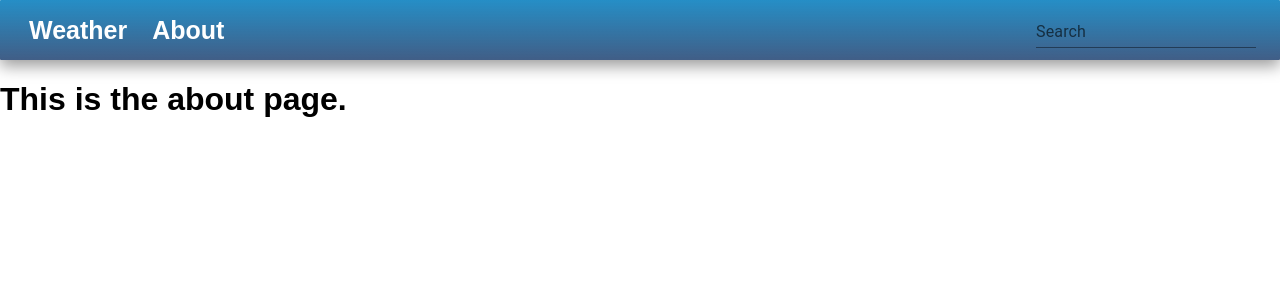
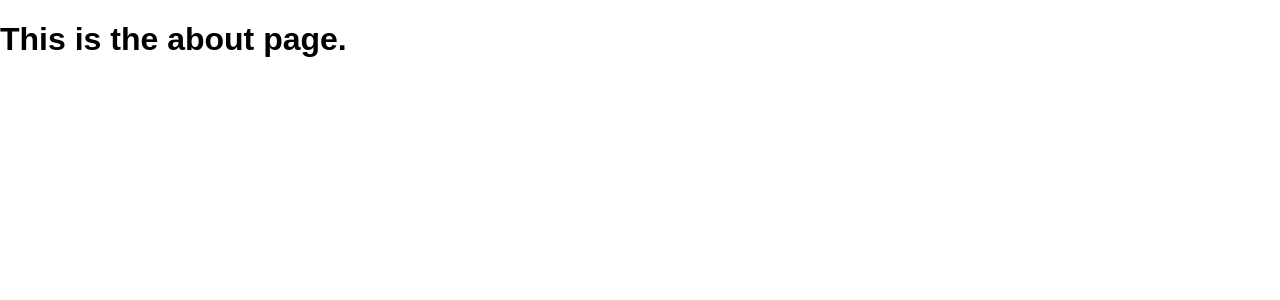
Before and after one commit to carterworthington/weather-time-app, a React (Create React App) app: page /About in a window 1280 px wide. Shown: the top 300 px of the page. Built offline with nearby package versions, Linux system fonts and the light colour scheme; a web font is replaced by a local one.

Commit message:
adjusted css/navbar
NEED to fix backend API request for locations

```diff
--- a/src/App.js
+++ b/src/App.js
@@ -6,7 +6,7 @@ import Navbar from "./widgets/Navbar";
 export default function App() {
   return (
     <>
-      <Navbar />
+
       <Routes>
         <Route path="/" element={<Home />} />
         <Route path="/About" element={<About />} />
--- a/src/index.css
+++ b/src/index.css
@@ -6,6 +6,8 @@ body {
   font-family: "Zalando Sans SemiExpanded", sans-serif;
   -webkit-font-smoothing: antialiased;
   -moz-osx-font-smoothing: grayscale;
+  padding: 0;
+  background: none;
 
 }
 
--- a/src/pages/Home.jsx
+++ b/src/pages/Home.jsx
@@ -4,12 +4,13 @@ import weatherBackgrounds from "../utils/weatherBackgrounds";
 import '../widgets/home.css';
 import Card from '@mui/material/Card';
 import CardContent from '@mui/material/CardContent';
-
+import Navbar from "../widgets/Navbar";
 
 
 
 export default function Home() {
     const [weather, setWeather] = useState(null)
+    const [city, setCity] = useState("Edmonton");
 
     const description = weather?.current?.weather_descriptions?.[0];
     const background = weatherBackgrounds[description];
@@ -17,6 +18,10 @@ export default function Home() {
 
 
     return (
+        <>
+        <Navbar onCityChange={setCity} />
+
+
             <div className="home-content"
                 style={{
                     backgroundImage: description ? `url(/imgs/${background})` : "none",
@@ -26,10 +31,13 @@ export default function Home() {
                     minHeight: "100vh",
                     position: "relative",
                     margin: 0,
-                padding: "2rem",
+
                     transition: "background-image 0.6s ease-in-out, background-color 0.6s ease-in-out",
                 }}
             >
+
+
+
 
 
                 <Card
@@ -47,9 +55,32 @@ export default function Home() {
 
                     }}>
                     <CardContent>
-                    <h1 style={{ color: "black", fontSize: "3rem" }}>Local Weather</h1>
-                    <p style={{ fontSize: "2rem" }}>{new Date().toLocaleString("en-CA", { timeStyle: "short", dateStyle: "medium" })}</p>
+                        <div
+                            style={{
+                                display: "flex",
+                                alignItems: "center",
+                                justifyContent: "space-between",
+                            }}
+                        >
+                            <h1 style={{ color: "black", fontSize: "3rem", margin: 0, lineHeight: 1 }}>
+                                Local Weather
+                            </h1>
+                            <p
+                                style={{
+                                    fontSize: "2rem",
+                                    margin: 0,
+                                    lineHeight: 1,
+                                    transform: "translateY(4px)",
+                                }}
+                            >
+                                {new Date().toLocaleString("en-CA", {
+                                    timeStyle: "short",
+                                    dateStyle: "medium",
+                                })}
+                            </p>
+                        </div>
                     </CardContent>
+
                 </Card>
 
 
@@ -72,10 +103,11 @@ export default function Home() {
                 >
                     <CardContent >
 
-                    <WeatherWidget onWeatherChange={setWeather} />
+                        <WeatherWidget city={city} onWeatherChange={setWeather} />
                     </CardContent>
                 </Card>
 
             </div>
+        </>
     );
 }
--- a/src/utils/weatherIcons.js
+++ b/src/utils/weatherIcons.js
@@ -4,7 +4,10 @@ import ThunderstormIcon from "@mui/icons-material/Thunderstorm";
 import AcUnitIcon from "@mui/icons-material/AcUnit";
 import GrainIcon from "@mui/icons-material/Grain";
 
+
 const weatherIcons = {
+   "Clear": <WbSunnyIcon style={{ fontSize: 60, color: "#fbc02d" }} />,
+  "Clear sky": <WbSunnyIcon style={{ fontSize: 60, color: "#fbc02d" }} />,
   "Sunny": <WbSunnyIcon style={{ fontSize: 60, color: "#fbc02d" }} />,
   "Partly cloudy": <CloudIcon style={{ fontSize: 60, color: "#90a4ae" }} />,
   "Overcast": <CloudIcon style={{ fontSize: 60, color: "#607d8b" }} />,
--- a/src/widgets/Navbar.css
+++ b/src/widgets/Navbar.css
@@ -1,42 +1,38 @@
 nav {
   display: flex;
   gap: 15px;
+  align-items: center;
+  justify-content: space-between;
+
   background: linear-gradient(
     rgba(14, 130, 192, 0.9),
-    rgba(1, 40, 94, 0.75)
+    rgba(1, 40, 94, 0.85)
   );
-  backdrop-filter: blur(10px); /* stronger blur */
-  -webkit-backdrop-filter: blur(10px); /* Safari fallback */
-  padding: 0 1.5rem;
+
+  backdrop-filter: blur(10px);
+  -webkit-backdrop-filter: blur(10px);
+
   height: 60px;
-  align-items: center;
+  padding: 0 1rem;
+  margin: 0;
+  box-sizing: border-box;
+
   box-shadow: 0 6px 16px rgba(0, 0, 0, 0.4);
-  position: sticky; /* stays above background */
+  position: fixed;
   top: 0;
-  z-index: 10;
-  border-radius: 1px;
+  left: 0;
+  right: 0;
+  width: 100%;
+  z-index: 1000;
 
-}
-
-
-
-nav a {
-  text-decoration: none;
-  color: white;
-  font-size: 25px;
-  font-weight: bold;
-  display: inline-block;
-  transform: transform 0.25s ease-in-out;
-  padding: 5px;
-}
-
-nav a:hover {
-  transform: scale(1.12);
+  border-radius: 0; /* <— removes that curved top edge */
 }
 
 .searchBox {
   margin-left: auto;
   display: flex;
   align-items: center;
-  margin-top: -13px;
+  justify-content: flex-end;
+  padding-right: 0.5rem; /* ✅ keeps search bar inside */
+  box-sizing: border-box;
 }
--- a/src/widgets/Navbar.jsx
+++ b/src/widgets/Navbar.jsx
@@ -1,15 +1,40 @@
 import { Link } from "react-router-dom";
 import "./Navbar.css"
-import { TextField } from "@mui/material";
+import { TextField, IconButton } from "@mui/material";
+import SearchIcon from "@mui/icons-material/Search";
+import { useState } from "react";
 
-export default function Navbar() {
+export default function Navbar({ onCityChange }) {
+    const [city, setCity] = useState("");
+
+    const handleSubmit = (e) => {
+        e.preventDefault();
+        if (!city.trim()) return;
+        onCityChange(city.trim());
+        setCity("");
+    }
+
     return (
-        <nav >
-            <Link to="/">Weather</Link>
-            <Link to="/about">About</Link>
-            <div className="searchBox">
-                <TextField id="standard-basic" label="Search" variant="standard" />
-            </div>
-        </nav>
-    )
+    <nav>
+      <Link to="/" style={{ color: "white", fontSize: "25px", fontWeight: "bold", textDecoration: "none" }}>
+        Weather App
+      </Link>
+
+      <div className="searchBox">
+        <form onSubmit={handleSubmit} style={{ display: "flex", alignItems: "center", gap: "8px" }}>
+          <TextField
+            size="small"
+            variant="outlined"
+            placeholder="Search city..."
+            value={city}
+            onChange={(e) => setCity(e.target.value)}
+            sx={{ backgroundColor: "white", borderRadius: "6px" }}
+          />
+          <IconButton type="submit" sx={{ color: "white" }}>
+            <SearchIcon />
+          </IconButton>
+        </form>
+      </div>
+    </nav>
+  );
 }
--- a/src/widgets/WeatherWidget.jsx
+++ b/src/widgets/WeatherWidget.jsx
@@ -1,8 +1,8 @@
 import { useEffect, useState } from "react";
 import weatherIcons from "../utils/weatherIcons";
-import { Icon } from "@mui/material";
 
-export default function WeatherWidget({ onWeatherChange }) {
+
+export default function WeatherWidget({ city, onWeatherChange }) {
     const [weather, setWeather] = useState(null);
     const [loading, setLoading] = useState(true);
     const [error, setError] = useState(null);
@@ -17,7 +17,8 @@ export default function WeatherWidget({ onWeatherChange }) {
 
         async function fetchWeather() {
             try {
-                const response = await fetch("http://localhost:3001/weather?city=Edmonton");
+                setLoading(true);
+                const response = await fetch(`http://localhost:3001/weather?city=${encodeURIComponent(city)}`);
                 const data = await response.json();
                 setWeather(data);
                 console.log("Fetched: ", data)
@@ -28,8 +29,9 @@ export default function WeatherWidget({ onWeatherChange }) {
                 setLoading(false);
             }
         }
-        fetchWeather();
-    }, []);
+
+      if (city)  fetchWeather();
+    }, [city]);
 
     if (loading) return <p>Loading weather...</p>;
     if (error) return <p>{error}</p>;
--- a/src/widgets/home.css
+++ b/src/widgets/home.css
@@ -12,9 +12,9 @@
 
 .home-content {
     margin: auto;
-    padding-left: 20px;
-    margin-top: -60px;
-    padding-top: 60px;
+    padding: 90px 2rem 2rem;
+    box-sizing: border-box;
+
 }
 
 
```
Also changed, not shown: server.js (+6 -1 lines), public/imgs/clear.jpg (added). Lines whose indentation alone changed are shown as unchanged.
